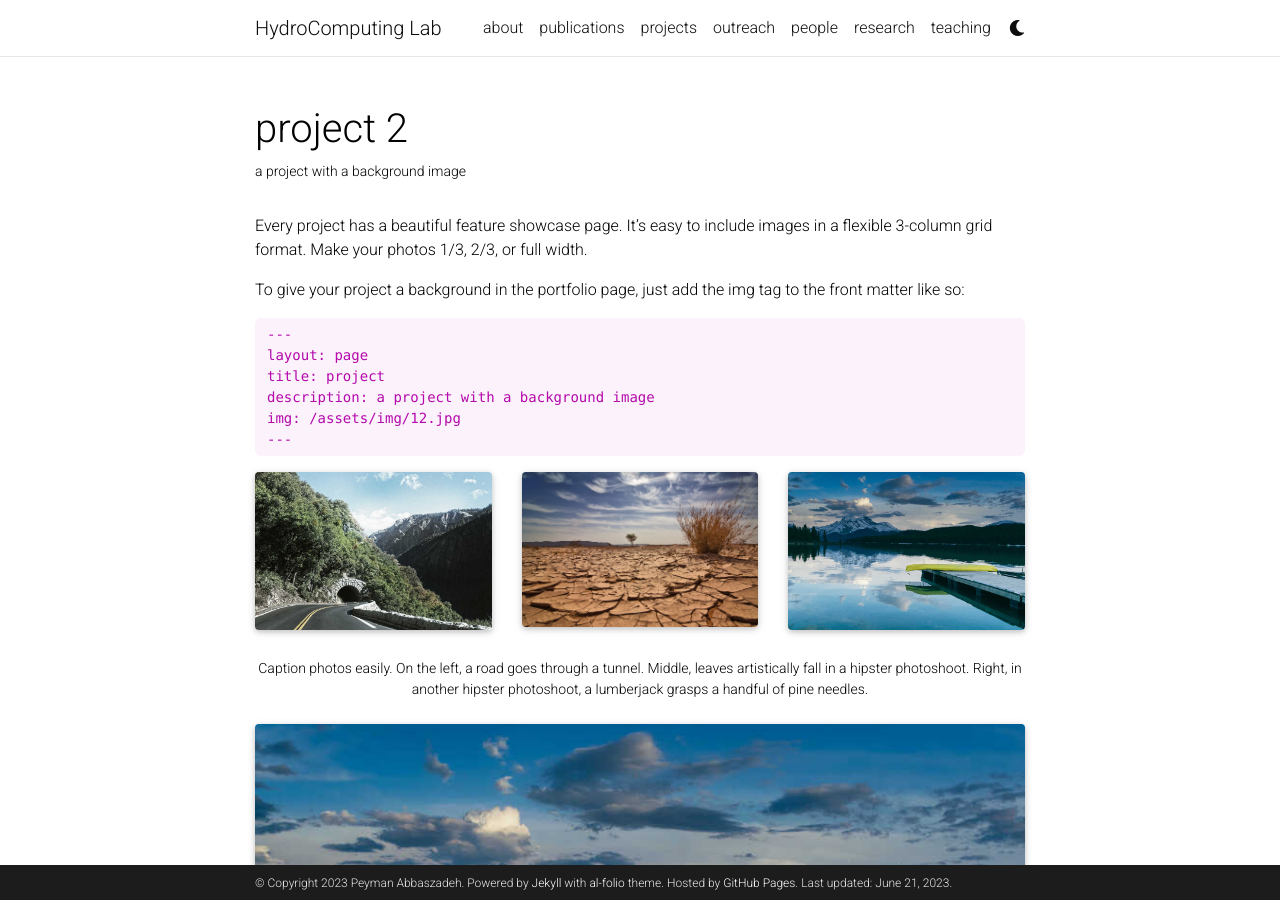
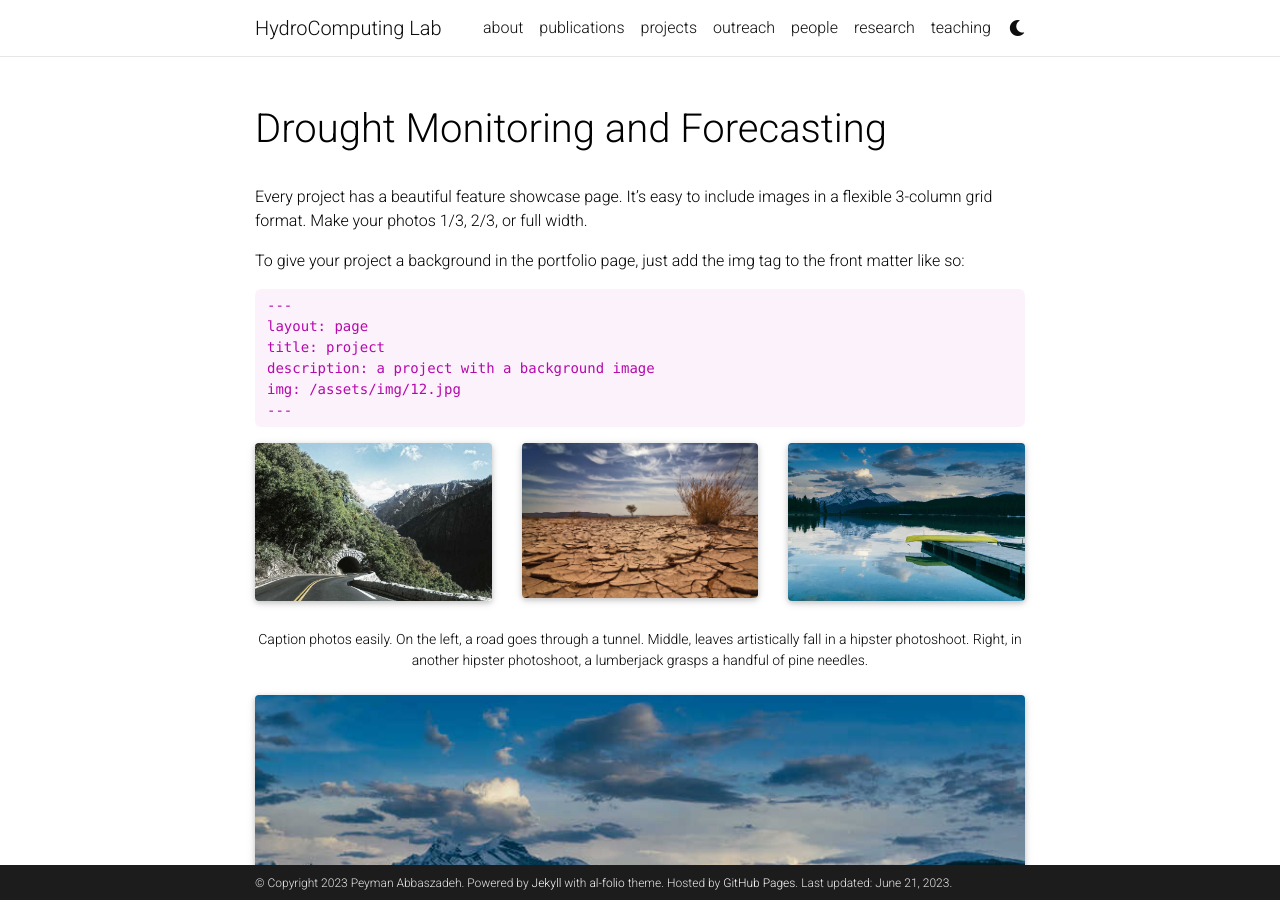
Before and after one commit to Pabbaszadeh/Pabbaszadeh.github.io, a Jekyll site: the page built from _projects/2_project.md, in a window 1280 px wide and 900 px high. Built offline with Jekyll 4.4.1, drawn with Linux system fonts in a browser that asks for light colours; full-size pictures stand in for the smaller copies a plugin makes; comment, search, counter and statistics services are not loaded; a style sheet for code colours, icons or effects is not loaded.

Commit message:
Update 2_project.md

```diff
--- a/_projects/2_project.md
+++ b/_projects/2_project.md
@@ -1,7 +1,7 @@
 ---
 layout: page
-title: project 2
-description: a project with a background image
+title: Drought Monitoring and Forecasting
+description:
 img: assets/img/3.jpg
 importance: 2
 category: Past Projects
```
